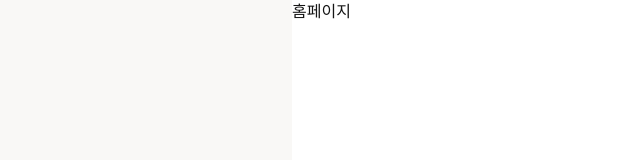
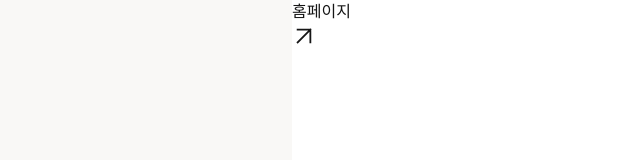
Before and after one commit to Influy-2/Somesay-FE, a React (Vite) app in the folder apps/web/: page / in a window 1280 px wide. Shown: the top 160 px of the page, without its empty margins (128-768 px from the left). Built offline with nearby package versions, Linux system fonts and the light colour scheme; a web font is replaced by a local one.

Commit message:
feat: vite-plugin-svgr 추가 및 MainArrowIcon 추가

```diff
--- a/apps/web/package.json
+++ b/apps/web/package.json
@@ -37,6 +37,7 @@
     "tailwindcss": "^4.1.18",
     "typescript": "~5.9.3",
     "typescript-eslint": "^8.48.0",
-    "vite": "^7.3.1"
+    "vite": "^7.3.1",
+    "vite-plugin-svgr": "^4.5.0"
   }
 }
--- a/apps/web/src/pages/home/HomePage.tsx
+++ b/apps/web/src/pages/home/HomePage.tsx
@@ -1,3 +1,9 @@
+import MainArrowIcon from '@/shared/icons/MainArrowIcon.svg?react';
 export const HomePage = () => {
-  return <>홈페이지</>;
+  return (
+    <div>
+      홈페이지
+      <MainArrowIcon />
+    </div>
+  );
 };
--- a/apps/web/src/vite-env.d.ts
+++ b/apps/web/src/vite-env.d.ts
@@ -1,3 +1,4 @@
 /// <reference types="vite/client" />
+/// <reference types="vite-plugin-svgr/client" />
 
 declare module '*.css';
--- a/apps/web/svg.d.ts
+++ b/apps/web/svg.d.ts
@@ -1,12 +1,4 @@
-// declare module '*.svg' {
-//   const content: React.FC<React.SVGProps<SVGElement>>;
-//   export default content;
-// }
 declare module '*.svg' {
-  import * as React from 'react';
-
-  const ReactComponent: React.FC<
-    React.SVGProps<SVGSVGElement> & { title?: string }
-  >;
-  export default ReactComponent;
+  const content: React.FC<React.SVGProps<SVGElement>>;
+  export default content;
 }
--- a/apps/web/vite.config.ts
+++ b/apps/web/vite.config.ts
@@ -2,10 +2,11 @@ import { defineConfig } from 'vite';
 import react from '@vitejs/plugin-react-swc';
 import tailwindcss from '@tailwindcss/vite';
 import { fileURLToPath } from 'node:url';
+import svgr from 'vite-plugin-svgr';
 
 // https://vite.dev/config/
 export default defineConfig({
-  plugins: [react(), tailwindcss()],
+  plugins: [react(), tailwindcss(), svgr()],
   resolve: {
     alias: {
       '@': fileURLToPath(new URL('./src', import.meta.url)),
```
Also changed, not shown: apps/web/src/shared/icons/MainArrowIcon.svg (added), 1 other file (tests, documents, lock files or other folders).
